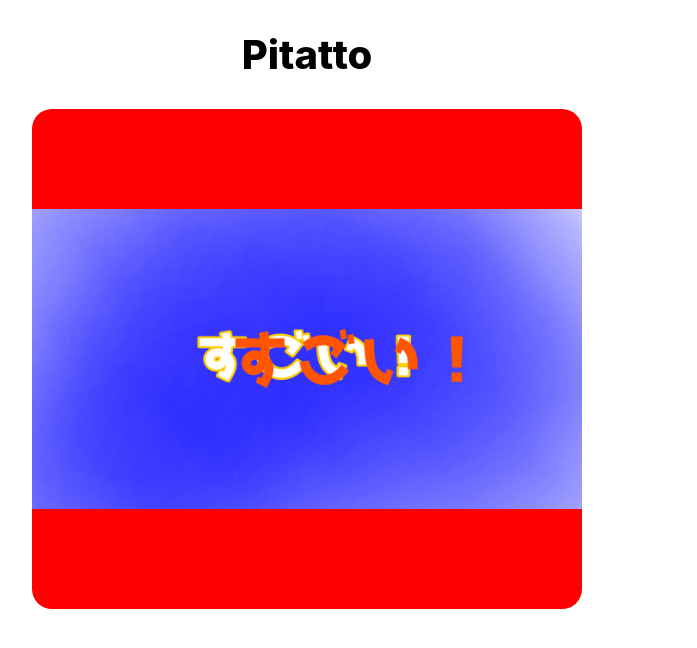
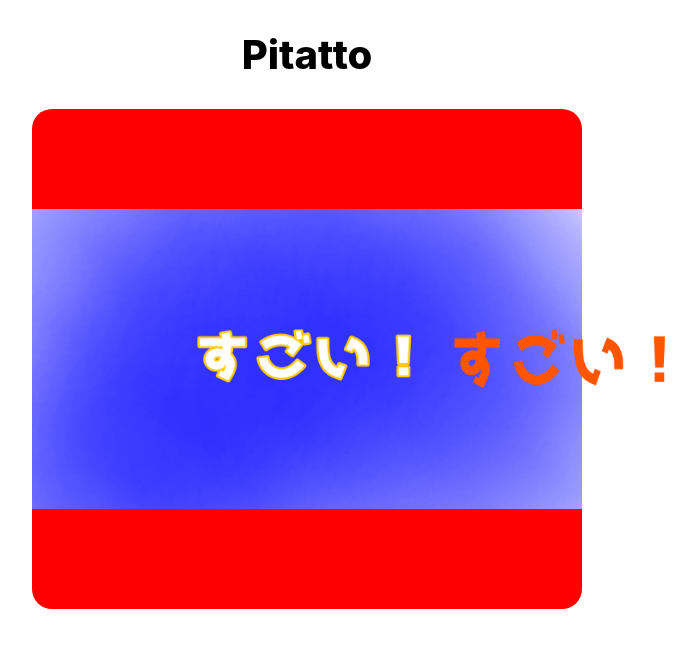
Before and after one commit to kurakke/team-kurakke, a React (Create React App) app: page /game in a window 1280 px wide. Shown: the top 648 px of the page, without its empty margins (333-1030 px from the left). Built offline with nearby package versions, Linux system fonts and the light colour scheme.

Commit message:
css調整した

```diff
--- a/src/Game.tsx
+++ b/src/Game.tsx
@@ -49,7 +49,7 @@ const Game = () => {
         return
       } else {
         console.log(isClicked);
-        setLeft((prev) => (prev % 320) + 1)
+        setLeft((prev) => (prev % 340) + 1)
       }
     }, 1);
     return () => window.clearInterval(changeImagePosition);
@@ -59,7 +59,7 @@ const Game = () => {
   }, []);
   const topImage = (left: number) => css`
     position: absolute;
-    width: 270px;
+    width: 250px;
     height: 160px;
     left: ${left + 480}px
   `
```
